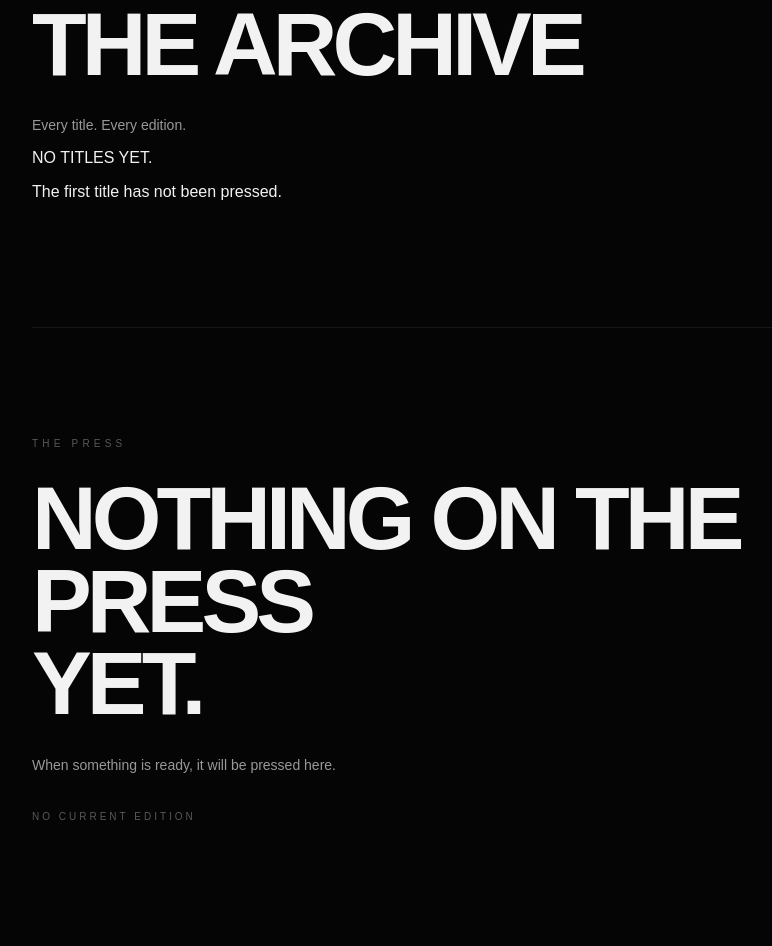
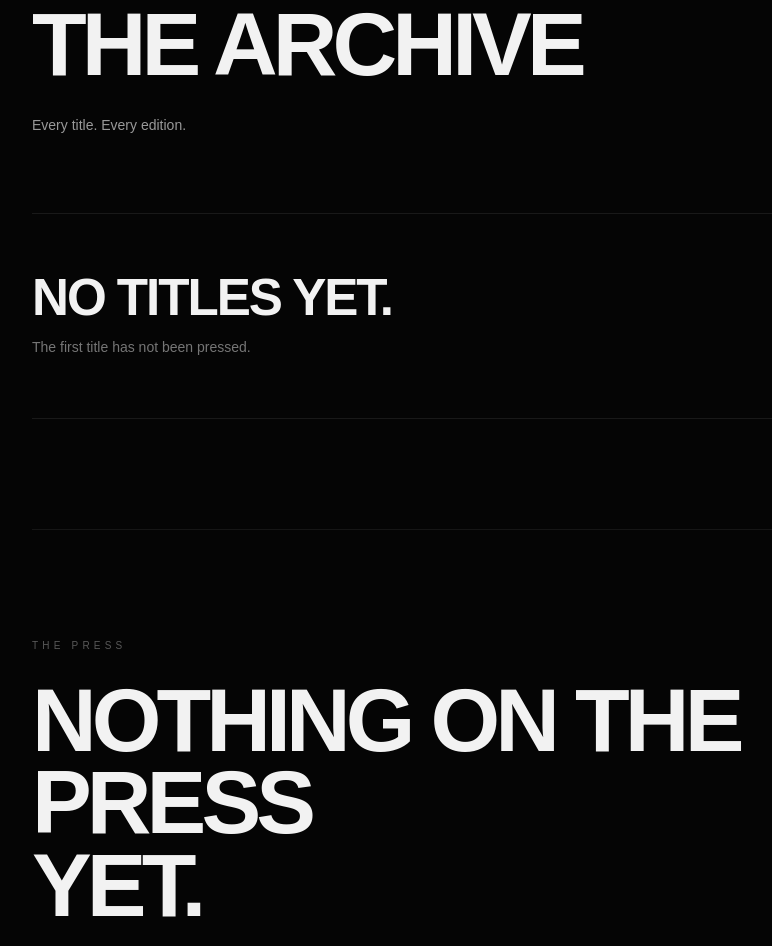
Before and after one commit to HellboxComics/hellboxcomics, a plain HTML site: page index.html in a window 1280 px wide. Shown: the part 1031-1977 px from the top of the page, without its empty margins (108-880 px from the left). Drawn offline with Linux system fonts and the light colour scheme.

Commit message:
Add styles for archive section
Added styles for archive section and empty state.

```diff
--- a/style.css
+++ b/style.css
@@ -278,3 +278,38 @@ h2 {
         gap: 10px;
     }
 }
+/* =========================================
+   ARCHIVE
+   ========================================= */
+
+.archive-section {
+    scroll-margin-top: 80px;
+}
+
+.archive-empty {
+    margin-top: 80px;
+    padding: 60px 0;
+    border-top: 1px solid rgba(255, 255, 255, 0.08);
+    border-bottom: 1px solid rgba(255, 255, 255, 0.08);
+
+    display: flex;
+    flex-direction: column;
+    gap: 14px;
+}
+
+.archive-empty-label {
+    margin: 0;
+
+    font-size: clamp(28px, 4vw, 52px);
+    line-height: 0.95;
+    letter-spacing: -0.04em;
+    font-weight: 800;
+}
+
+.archive-empty-description {
+    margin: 0;
+
+    font-size: 14px;
+    line-height: 1.5;
+    color: rgba(255, 255, 255, 0.45);
+}
```
